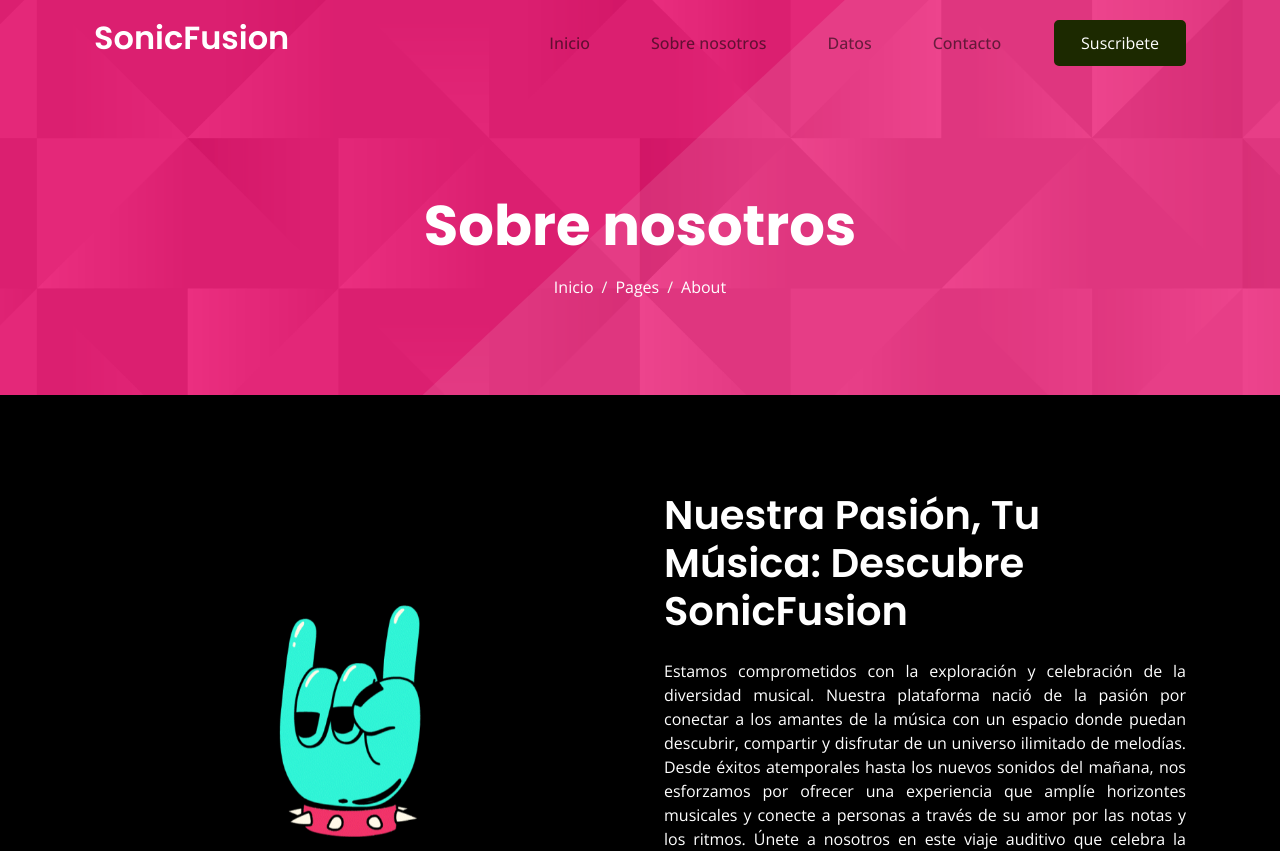
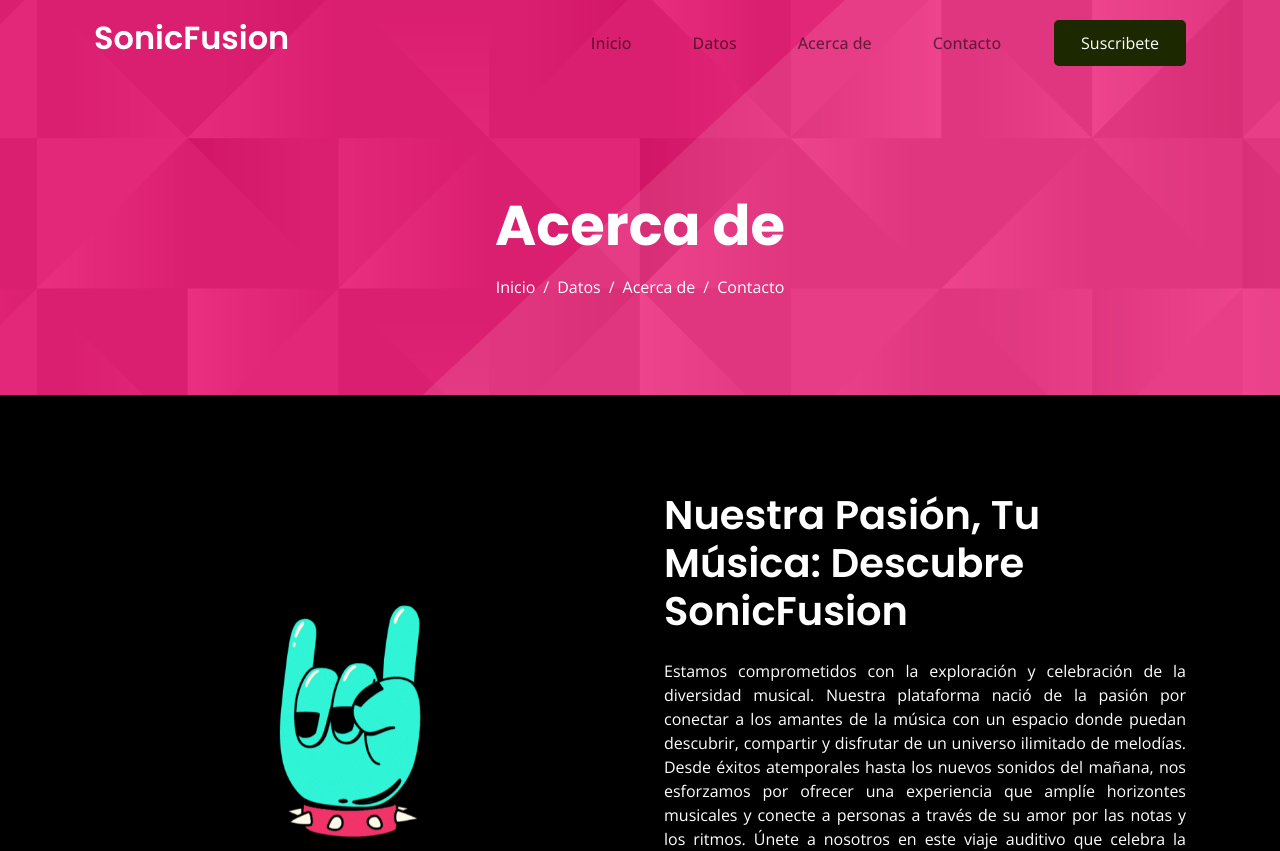
Before and after one commit to MichaelJimenezC/mpa, an Angular app: page /about in a window 1280 px wide. Shown: the top 851 px of the page. Built offline with nearby package versions, Linux system fonts and the light colour scheme.

Commit message:
Correccion del navbar

```diff
--- a/src/app/pages/about/about.component.html
+++ b/src/app/pages/about/about.component.html
@@ -2,12 +2,13 @@
     <!-- Hero Start -->
     <div class="container-fluid bg-primary hero-header mb-5">
         <div class="container text-center">
-            <h1 class="display-4 text-white mb-3 animated slideInDown">Sobre nosotros</h1>
+            <h1 class="display-4 text-white mb-3 animated slideInDown">Acerca de</h1>
             <nav aria-label="breadcrumb">
                 <ol class="breadcrumb justify-content-center mb-0 animated slideInDown">
                     <li class="breadcrumb-item"><a class="text-white" href="#">Inicio</a></li>
-                    <li class="breadcrumb-item"><a class="text-white" href="#">Pages</a></li>
-                    <li class="breadcrumb-item text-white active" aria-current="page">About</li>
+                    <li class="breadcrumb-item"><a class="text-white" href="/datos">Datos</a></li>
+                    <li class="breadcrumb-item text-white active" aria-current="page">Acerca de</li>
+                    <li class="breadcrumb-item"><a class="text-white" href="/contact">Contacto</a></li>
                 </ol>
             </nav>
         </div>
--- a/src/app/pages/datos/datos.component.html
+++ b/src/app/pages/datos/datos.component.html
@@ -4,8 +4,9 @@
     <nav aria-label="breadcrumb">
       <ol class="breadcrumb justify-content-center mb-0 animated slideInDown">
         <li class="breadcrumb-item"><a class="text-white" href="#">Inicio</a></li>
-        <li class="breadcrumb-item"><a class="text-white" href="#">Pages</a></li>
-        <li class="breadcrumb-item text-white active" aria-current="page">Sobre nosotros</li>
+        <li class="breadcrumb-item text-white active" aria-current="page">Datos</li>
+        <li class="breadcrumb-item"><a class="text-white" href="/datos">Acerca de</a></li>
+        <li class="breadcrumb-item"><a class="text-white" href="/contact">Contacto</a></li>
       </ol>
     </nav>
   </div>
--- a/src/app/shared/navbar/navbar.component.html
+++ b/src/app/shared/navbar/navbar.component.html
@@ -11,9 +11,8 @@
                 <div class="collapse navbar-collapse" id="navbarCollapse">
                     <div class="navbar-nav ms-auto">
                         <a routerLink="/" class="nav-item nav-link">Inicio</a>
-                        <a routerLink="/about" class="nav-item nav-link">Sobre nosotros</a>
                         <a routerLink="/datos" class="nav-item nav-link">Datos</a>
-
+                        <a routerLink="/about" class="nav-item nav-link">Acerca de</a>
                         <a routerLink="/contact" class="nav-item nav-link">Contacto</a>
                     </div>
                     <a href="" class="btn btn-dark py-2 px-4 d-none d-lg-inline-block">Suscribete</a>
```
